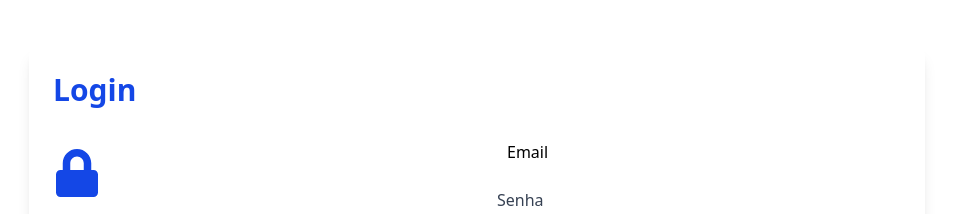
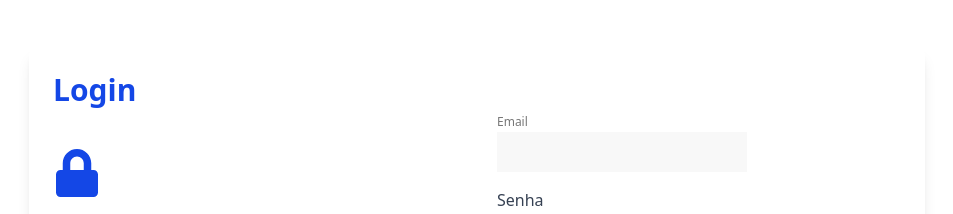
Before and after one commit to AndreyCubas/AJSports, a React (Vite) app: page /signin in a window 1280 px wide. Shown: the top 214 px of the page, without its empty margins (163-1116 px from the left). Built offline with nearby package versions, Linux system fonts and the light colour scheme.

Commit message:
feat: Atualizando o estilo do Input

```diff
--- a/src/components/Input.tsx
+++ b/src/components/Input.tsx
@@ -2,10 +2,10 @@ import React from "react"
 
 type InputProps = {
     className?: string;
-} & Omit<React.ComponentProps<'input'>, 'className'>; //nao entendi isso mas tem que ter
+} & Omit<React.ComponentProps<'input'>, 'className'>;
 
 const Input = React.forwardRef<HTMLInputElement, InputProps> (({ className , ...rest}, ref) => {
-    const base = "font-semibold py-2 px-4 rounded duration-200";
+    const base = "peer h-10 w-full bg-[#f8f8f8] px-[15px] py-0 placeholder-transparent focus:outline-none";
     const classes = `${base} ${className || ""}`;
 
     return <input ref={ref} className={classes} {...rest} />;
```
